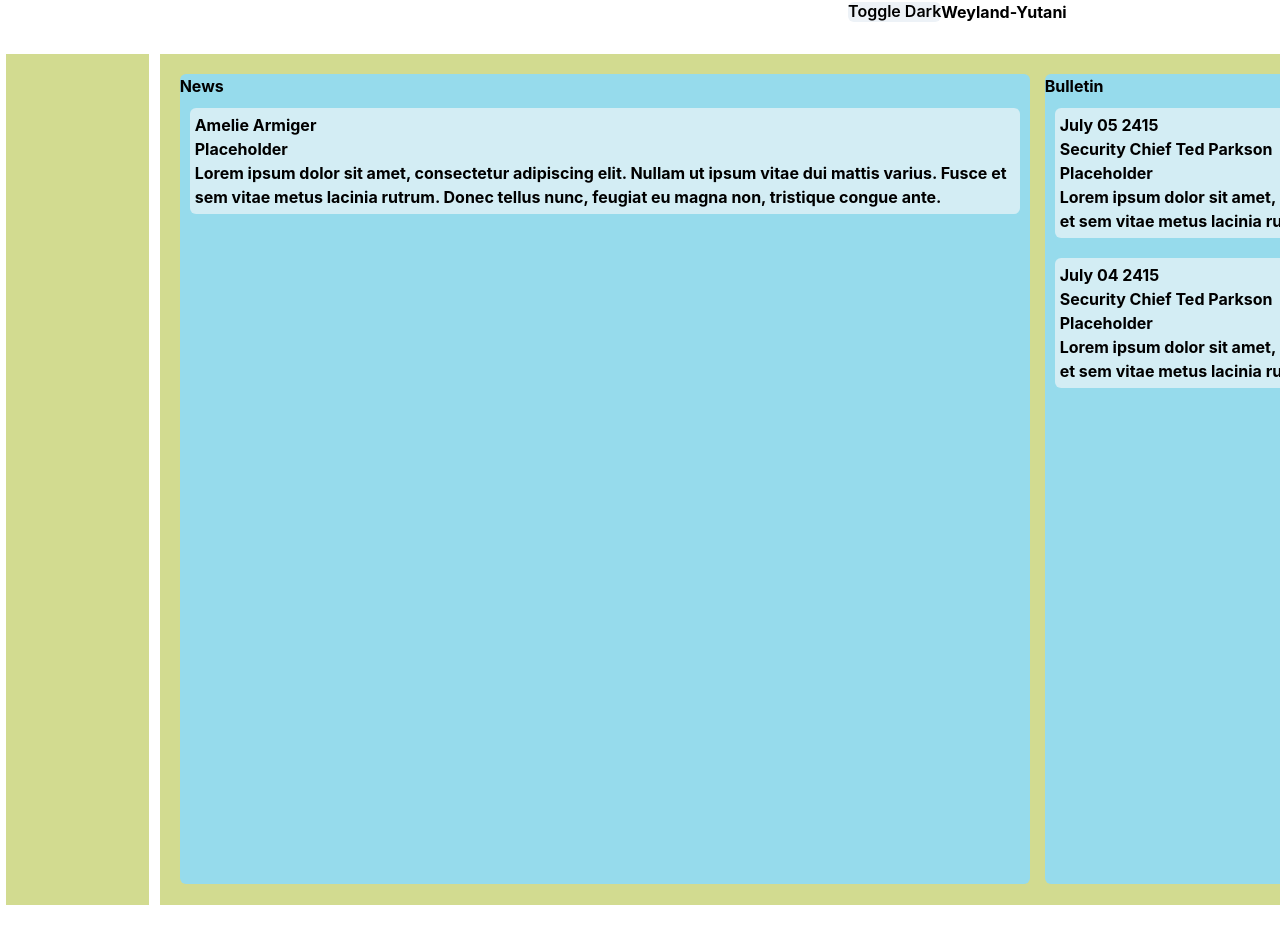
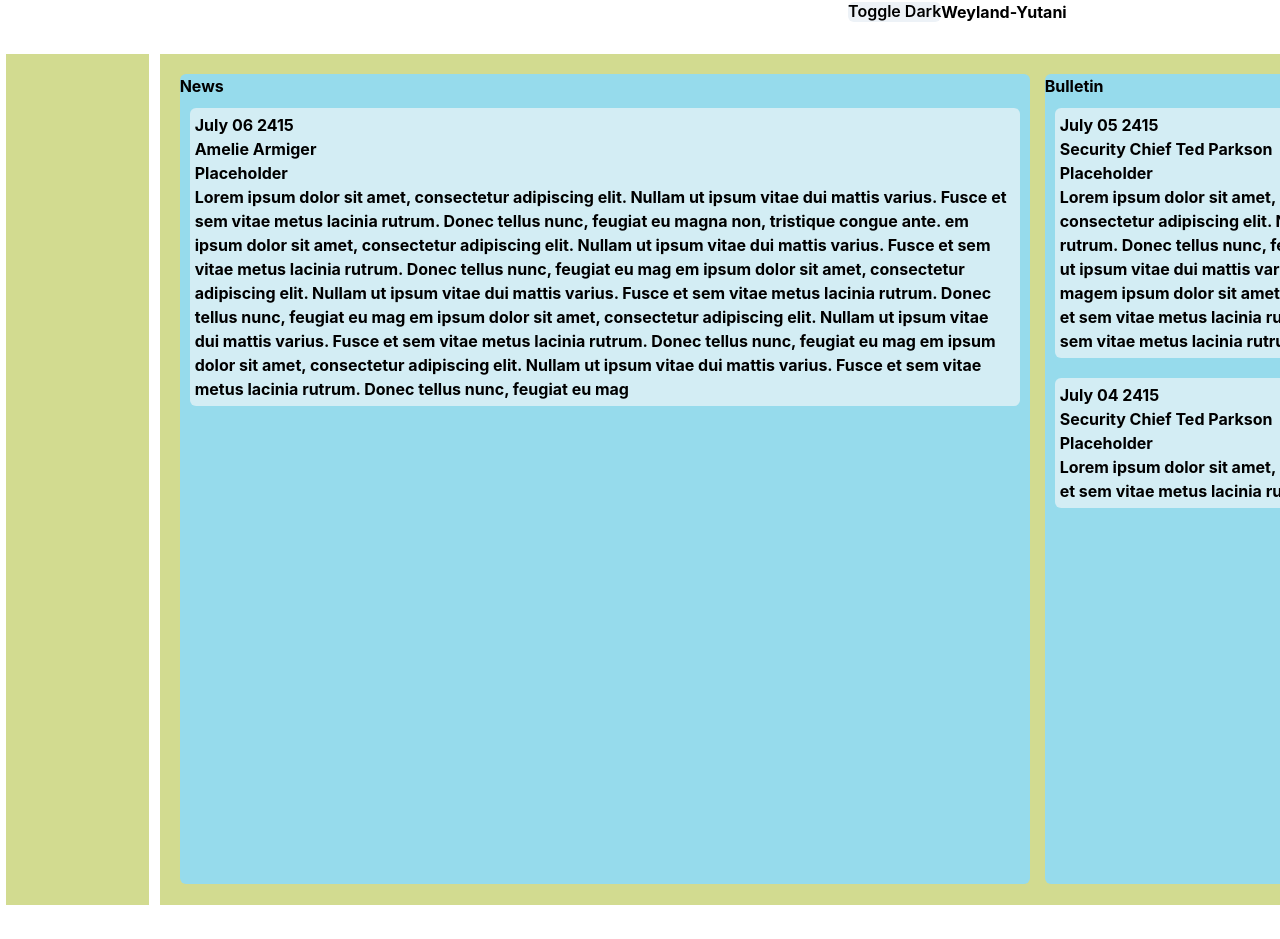
Before and after one commit to NoahNim/weyland-mars, a React (Create React App) app: page /welcome-page in a window 1280 px wide. Shown: the top 939 px of the page. Built offline with nearby package versions, Linux system fonts and the light colour scheme.

Commit message:
styling for news and bulletins

```diff
--- a/src/Data.js
+++ b/src/Data.js
@@ -17,7 +17,7 @@ let important = [
     from: "Amelie Armiger",
     title: `Placeholder`,
     content:
-      "Lorem ipsum dolor sit amet, consectetur adipiscing elit. Nullam ut ipsum vitae dui mattis varius. Fusce et sem vitae metus lacinia rutrum. Donec tellus nunc, feugiat eu magna non, tristique congue ante. ",
+      "Lorem ipsum dolor sit amet, consectetur adipiscing elit. Nullam ut ipsum vitae dui mattis varius. Fusce et sem vitae metus lacinia rutrum. Donec tellus nunc, feugiat eu magna non, tristique congue ante. em ipsum dolor sit amet, consectetur adipiscing elit. Nullam ut ipsum vitae dui mattis varius. Fusce et sem vitae metus lacinia rutrum. Donec tellus nunc, feugiat eu mag em ipsum dolor sit amet, consectetur adipiscing elit. Nullam ut ipsum vitae dui mattis varius. Fusce et sem vitae metus lacinia rutrum. Donec tellus nunc, feugiat eu mag em ipsum dolor sit amet, consectetur adipiscing elit. Nullam ut ipsum vitae dui mattis varius. Fusce et sem vitae metus lacinia rutrum. Donec tellus nunc, feugiat eu mag em ipsum dolor sit amet, consectetur adipiscing elit. Nullam ut ipsum vitae dui mattis varius. Fusce et sem vitae metus lacinia rutrum. Donec tellus nunc, feugiat eu mag ",
   },
   {
     id: 2,
@@ -26,10 +26,10 @@ let important = [
     from: "Security Chief Ted Parkson",
     title: `Placeholder`,
     content:
-      "Lorem ipsum dolor sit amet, consectetur adipiscing elit. Nullam ut ipsum vitae dui mattis varius. Fusce et sem vitae metus lacinia rutrum. Donec tellus nunc, feugiat eu magna non, tristique congue ante. ",
+      "Lorem ipsum dolor sit amet, consectetur adipiscing elit. Nullam ut ipsum em ipsum dolor sit amet, consectetur adipiscing elit. Nullam ut ipsum vitae dui mattis varius. Fusce et sem vitae metus lacinia rutrum. Donec tellus nunc, feugiat eu magem ipsum dolor sit amet, consectetur adipiscing elit. Nullam ut ipsum vitae dui mattis varius. Fusce et sem vitae metus lacinia rutrum. Donec tellus nunc, feugiat eu magem ipsum dolor sit amet, consectetur adipiscing elit. Nullam ut ipsum vitae dui mattis varius. Fusce et sem vitae metus lacinia rutrum. Donec tellus nunc, feugiat eu magvitae dui mattis varius. Fusce et sem vitae metus lacinia rutrum. Donec tellus nunc, feugiat eu magna non, tristique congue ante. ",
   },
   {
-    id: 3,
+    id: 2,
     date: new Date(2415, 6, 4),
     type: "bulletin",
     from: "Security Chief Ted Parkson",
--- a/src/components/Information/Bulletin.js
+++ b/src/components/Information/Bulletin.js
@@ -4,7 +4,13 @@ import InformationDate from "./InformationDate";
 const Bulletin = (props) => {
   console.log(`In BULLETIN ${props.date}`);
   return (
-    <Box bg="rgb(211, 237, 244)" margin="10px" borderRadius="6px" padding="5px">
+    <Box
+      bg="rgb(211, 237, 244)"
+      margin="10px"
+      borderRadius="6px"
+      padding="5px"
+      overflow="auto"
+    >
       <List>
         <InformationDate date={props.date} />
         <ListItem>{props.from}</ListItem>
--- a/src/components/Information/Information.js
+++ b/src/components/Information/Information.js
@@ -4,8 +4,9 @@ import News from "./News";
 import Bulletin from "./Bulletin";
 
 const Information = (props) => {
-  const daysNews = useMemo(() => {
-    let info = props.important.filter((infoType) =>
+  const daysNews = useMemo(
+    (info) => {
+      info = props.important.filter((infoType) =>
         infoType.type === "news" ? props.important : ""
       );
 
@@ -22,9 +23,12 @@ const Information = (props) => {
           </Center>
         ));
       }
-  }, [props.important]);
-  const daysBulletins = useMemo(() => {
-    let info = props.important.filter((infoType) =>
+    },
+    [props.important]
+  );
+  const daysBulletins = useMemo(
+    (info) => {
+      info = props.important.filter((infoType) =>
         infoType.type === "bulletin" ? props.important : ""
       );
 
@@ -41,7 +45,9 @@ const Information = (props) => {
           </Center>
         ));
       }
-  }, [props.important]);
+    },
+    [props.important]
+  );
 
   return (
     <Center>
--- a/src/components/Information/News.js
+++ b/src/components/Information/News.js
@@ -3,9 +3,15 @@ import InformationDate from "./InformationDate";
 
 const News = (props) => {
   return (
-    <Box bg="rgb(211, 237, 244)" margin="10px" borderRadius="6px" padding="5px">
+    <Box
+      bg="rgb(211, 237, 244)"
+      margin="10px"
+      borderRadius="6px"
+      padding="5px"
+      overflow="auto"
+    >
       <List>
-        {/* <InformationDate date={props.date} /> */}
+        <InformationDate date={props.date} />
         <ListItem>{props.from}</ListItem>
         <ListItem>{props.title}</ListItem>
         <ListItem>{props.content}</ListItem>
```
Lines whose indentation alone changed are shown as unchanged.
